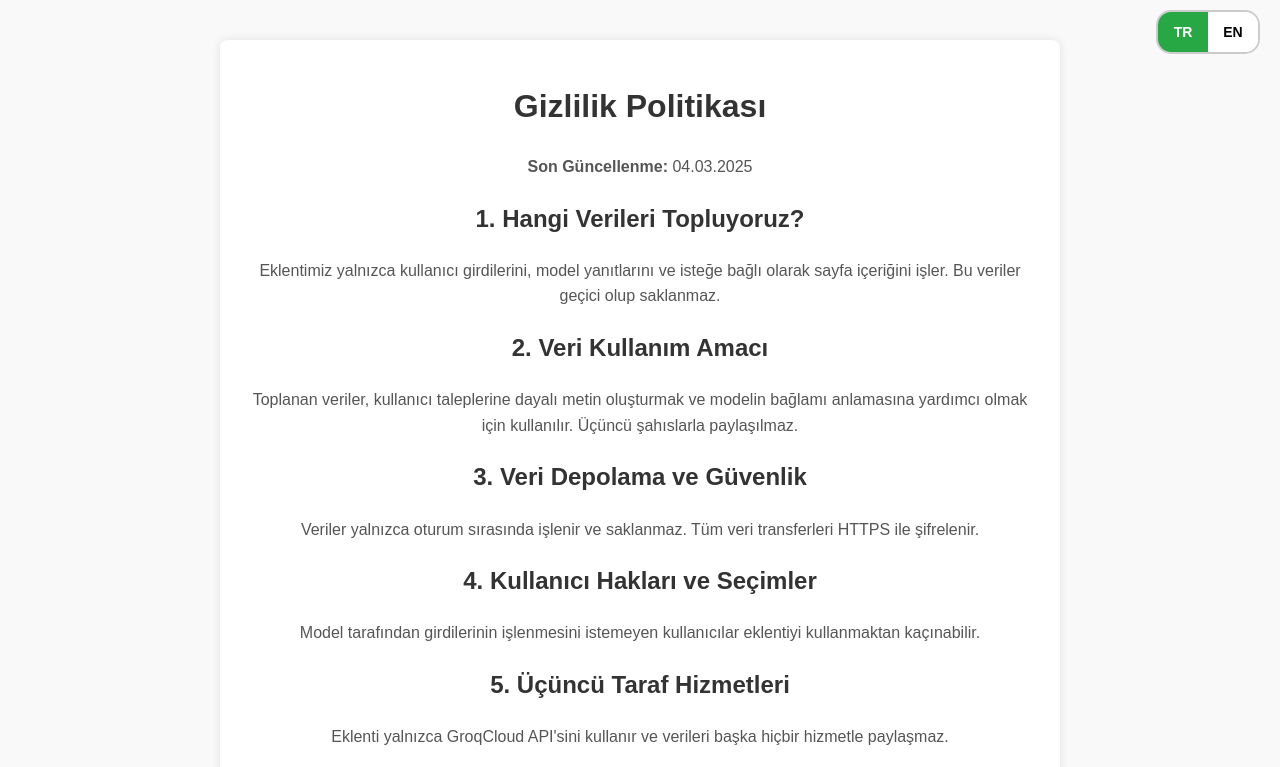
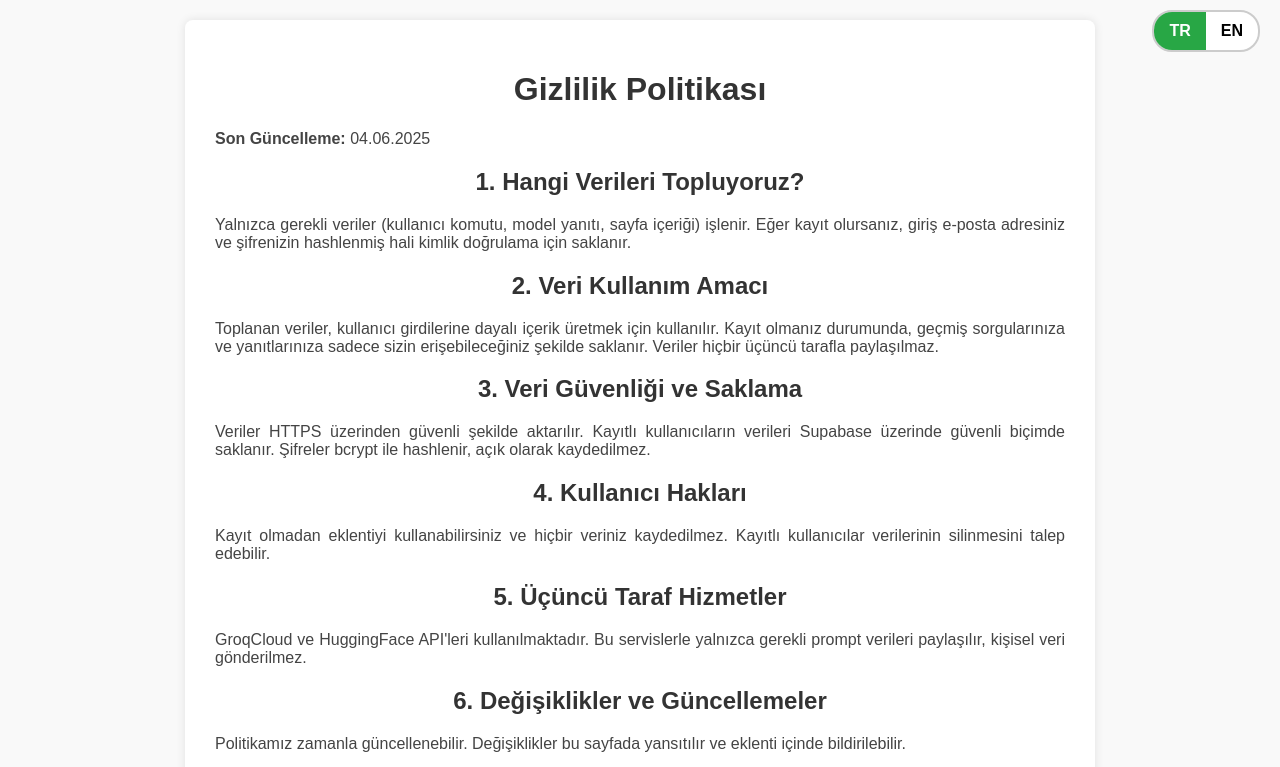
Before and after one commit to arifabds/arifabds.github.io, a plain HTML site: page contentGenerator/privacy/index.html in a window 1280 px wide. Both pictures are taken after a click on the element "TR". Shown: the top 767 px of the page. Drawn offline with Linux system fonts and the light colour scheme.

Commit message:
Update index.html

```diff
--- a/contentGenerator/privacy/index.html
+++ b/contentGenerator/privacy/index.html
@@ -7,65 +7,55 @@
   <style>
     body {
       font-family: Arial, sans-serif;
-            line-height: 1.6;
-            margin: 20px;
+      background: #f9f9f9;
+      margin: 0;
       padding: 20px;
-            background-color: #f9f9f9;
       text-align: center;
-            transition: opacity 0.5s ease-in-out;
     }
     .container {
-            max-width: 800px;
+      max-width: 850px;
       margin: auto;
       background: #fff;
-            padding: 20px;
+      padding: 30px;
       border-radius: 8px;
-            box-shadow: 0 0 10px rgba(0, 0, 0, 0.1);
+      box-shadow: 0 0 10px rgba(0,0,0,0.1);
     }
     h1, h2 {
       color: #333;
     }
     p {
-            color: #555;
-        }
-        .footer {
-            margin-top: 20px;
-            font-size: 14px;
-            text-align: center;
-            color: #777;
+      color: #444;
+      text-align: justify;
     }
     .language-switch {
       position: absolute;
       top: 10px;
       right: 20px;
       display: flex;
-            align-items: center;
       background: white;
-            border-radius: 15px;
+      border: 2px solid #ccc;
+      border-radius: 20px;
       overflow: hidden;
-            border: 2px solid #ccc;
-            width: 100px;
-            height: 40px;
-            justify-content: space-between;
     }
     .language-switch div {
       flex: 1;
-            text-align: center;
-            font-size: 14px;
+      padding: 10px 15px;
+      cursor: pointer;
       font-weight: bold;
-            cursor: pointer;
-            transition: background 0.3s ease-in-out, color 0.3s ease-in-out;
-            line-height: 40px;
-            color: black;
-            background: white;
     }
     .language-switch .active {
       background: #28a745;
       color: white;
     }
+    .footer {
+      margin-top: 30px;
+      font-size: 14px;
+      color: #777;
+    }
   </style>
 </head>
 <body>
+
   <div class="language-switch">
     <div id="lang-tr">TR</div>
     <div id="lang-en" class="active">EN</div>
@@ -73,104 +63,91 @@
 
   <div class="container">
     <h1 id="title">Privacy Policy</h1>
-        <p id="update"><strong>Last Updated:</strong> 04.03.2025</p>
+    <p id="update"><strong>Last Updated:</strong> 04.06.2025</p>
 
     <h2 id="section1">1. What Data Do We Collect?</h2>
-        <p id="text1">Our extension only processes user prompts, model responses, and optionally the page content. These data are temporary and not stored.</p>
+    <p id="text1">We collect only necessary information such as user prompts, model responses, and page content. If you register, we also store your login email and hashed password for authentication purposes.</p>
 
     <h2 id="section2">2. Purpose of Data Usage</h2>
-        <p id="text2">The collected data is used to generate text based on user requests and to help the model understand the context. It is not shared with third parties.</p>
+    <p id="text2">Collected data is used to generate meaningful content based on your input. If you register, your previous queries and generated responses will be stored for personal access and history tracking. We do not share your data with any third parties.</p>
 
     <h2 id="section3">3. Data Storage and Security</h2>
-        <p id="text3">Data is processed only during the session and not stored. All data transfers are encrypted via HTTPS.</p>
+    <p id="text3">All data is transferred securely using HTTPS. For registered users, data is securely stored in a cloud database (Supabase). Passwords are hashed using bcrypt and never stored in plain text.</p>
 
     <h2 id="section4">4. User Rights and Choices</h2>
-        <p id="text4">Users who do not want their prompts to be processed by the model may refrain from using the extension.</p>
+    <p id="text4">You may choose not to register and use the extension without storing any information. Registered users may contact us anytime to delete their data.</p>
 
     <h2 id="section5">5. Third-Party Services</h2>
-        <p id="text5">The extension only uses GroqCloud API and does not share data with any other services.</p>
+    <p id="text5">We use GroqCloud and HuggingFace APIs to generate responses. No personal data is shared with these services beyond the required prompts.</p>
 
     <h2 id="section6">6. Changes and Updates</h2>
-        <p id="text6">This privacy policy may be updated periodically. Updates will be notified within the extension.</p>
+    <p id="text6">We may update this policy from time to time. All changes will be reflected on this page and optionally shown inside the extension.</p>
 
     <h2 id="section7">7. Contact</h2>
-        <p id="text7">For any questions regarding our privacy policy, you can contact us at:</p>
-        <p><strong id="emailLabel">Email:</strong> arifabdusoglu0016@gmail.com</p>
-        <p id="website"><strong id="websiteLabel">Personal Website:</strong> <a href="https://arifabds.github.io/portfolio" target="_blank">https://arifabds.github.io/portfolio</a></p>
-        <p id="link"><strong id="linkLabel">Extension Link:</strong> <a href="https://chromewebstore.google.com/detail/llm-based-content-generat/cpngfebnonodehhbnjmcjdjhbfjjgikb" target="_blank">LLM Based Content Generator - Chrome Extension</a></p>
+    <p id="text7">For any questions or data removal requests, please contact:</p>
+    <p><strong>Email:</strong> arifabdusoglu0016@gmail.com</p>
+    <p><strong>Website:</strong> <a href="https://arifabds.github.io/portfolio" target="_blank">https://arifabds.github.io/portfolio</a></p>
+    <p><strong>Extension:</strong> <a href="https://chromewebstore.google.com/detail/llm-based-content-generat/cpngfebnonodehhbnjmcjdjhbfjjgikb" target="_blank">LLM Based Content Generator</a></p>
 
-        <div id="footer" class="footer">
-            <p>© 2025 All Rights Reserved.</p>
-        </div>
+    <div class="footer" id="footer">© 2025 All rights reserved.</div>
   </div>
 
   <script>
-            document.addEventListener("DOMContentLoaded", () => {
+    const elements = {
+      title: ["Gizlilik Politikası", "Privacy Policy"],
+      update: ["<strong>Son Güncelleme:</strong> 04.06.2025", "<strong>Last Updated:</strong> 04.06.2025"],
+      section1: ["1. Hangi Verileri Topluyoruz?", "1. What Data Do We Collect?"],
+      text1: [
+        "Yalnızca gerekli veriler (kullanıcı komutu, model yanıtı, sayfa içeriği) işlenir. Eğer kayıt olursanız, giriş e-posta adresiniz ve şifrenizin hashlenmiş hali kimlik doğrulama için saklanır.",
+        "We collect only necessary information such as user prompts, model responses, and page content. If you register, we also store your login email and hashed password for authentication purposes."
+      ],
+      section2: ["2. Veri Kullanım Amacı", "2. Purpose of Data Usage"],
+      text2: [
+        "Toplanan veriler, kullanıcı girdilerine dayalı içerik üretmek için kullanılır. Kayıt olmanız durumunda, geçmiş sorgularınıza ve yanıtlarınıza sadece sizin erişebileceğiniz şekilde saklanır. Veriler hiçbir üçüncü tarafla paylaşılmaz.",
+        "Collected data is used to generate meaningful content based on your input. If you register, your previous queries and generated responses will be stored for personal access and history tracking. We do not share your data with any third parties."
+      ],
+      section3: ["3. Veri Güvenliği ve Saklama", "3. Data Storage and Security"],
+      text3: [
+        "Veriler HTTPS üzerinden güvenli şekilde aktarılır. Kayıtlı kullanıcıların verileri Supabase üzerinde güvenli biçimde saklanır. Şifreler bcrypt ile hashlenir, açık olarak kaydedilmez.",
+        "All data is transferred securely using HTTPS. For registered users, data is securely stored in a cloud database (Supabase). Passwords are hashed using bcrypt and never stored in plain text."
+      ],
+      section4: ["4. Kullanıcı Hakları", "4. User Rights and Choices"],
+      text4: [
+        "Kayıt olmadan eklentiyi kullanabilirsiniz ve hiçbir veriniz kaydedilmez. Kayıtlı kullanıcılar verilerinin silinmesini talep edebilir.",
+        "You may choose not to register and use the extension without storing any information. Registered users may contact us anytime to delete their data."
+      ],
+      section5: ["5. Üçüncü Taraf Hizmetler", "5. Third-Party Services"],
+      text5: [
+        "GroqCloud ve HuggingFace API'leri kullanılmaktadır. Bu servislerle yalnızca gerekli prompt verileri paylaşılır, kişisel veri gönderilmez.",
+        "We use GroqCloud and HuggingFace APIs to generate responses. No personal data is shared with these services beyond the required prompts."
+      ],
+      section6: ["6. Değişiklikler ve Güncellemeler", "6. Changes and Updates"],
+      text6: [
+        "Politikamız zamanla güncellenebilir. Değişiklikler bu sayfada yansıtılır ve eklenti içinde bildirilebilir.",
+        "We may update this policy from time to time. All changes will be reflected on this page and optionally shown inside the extension."
+      ],
+      section7: ["7. İletişim", "7. Contact"],
+      text7: [
+        "Her türlü sorunuz veya veri silme talepleriniz için:",
+        "For any questions or data removal requests, please contact:"
+      ],
+      footer: ["© 2025 Tüm Hakları Saklıdır.", "© 2025 All rights reserved."]
+    };
+
+    const langTr = document.getElementById("lang-tr");
     const langEn = document.getElementById("lang-en");
-            const langTr = document.getElementById("lang-tr");
 
-            const elements = [
-                { id: "title", en: "Privacy Policy", tr: "Gizlilik Politikası" },
-                { id: "update", en: "<strong>Last Updated:</strong> 04.03.2025", tr: "<strong>Son Güncellenme:</strong> 04.03.2025" },
+    langTr.onclick = () => toggleLang("tr");
+    langEn.onclick = () => toggleLang("en");
 
-                { id: "section1", en: "1. What Data Do We Collect?", tr: "1. Hangi Verileri Topluyoruz?" },
-                { id: "text1", en: "Our extension only processes user prompts, model responses, and optionally the page content. These data are temporary and not stored.",
-                tr: "Eklentimiz yalnızca kullanıcı girdilerini, model yanıtlarını ve isteğe bağlı olarak sayfa içeriğini işler. Bu veriler geçici olup saklanmaz." },
+    function toggleLang(lang) {
+      for (let id in elements) {
+        document.getElementById(id).innerHTML = lang === "tr" ? elements[id][0] : elements[id][1];
+      }
+      langTr.classList.toggle("active", lang === "tr");
+      langEn.classList.toggle("active", lang === "en");
+    }
+  </script>
 
-                { id: "section2", en: "2. Purpose of Data Usage", tr: "2. Veri Kullanım Amacı" },
-                { id: "text2", en: "The collected data is used to generate text based on user requests and to help the model understand the context. It is not shared with third parties.",
-                tr: "Toplanan veriler, kullanıcı taleplerine dayalı metin oluşturmak ve modelin bağlamı anlamasına yardımcı olmak için kullanılır. Üçüncü şahıslarla paylaşılmaz." },
-
-                { id: "section3", en: "3. Data Storage and Security", tr: "3. Veri Depolama ve Güvenlik" },
-                { id: "text3", en: "Data is processed only during the session and not stored. All data transfers are encrypted via HTTPS.",
-                tr: "Veriler yalnızca oturum sırasında işlenir ve saklanmaz. Tüm veri transferleri HTTPS ile şifrelenir." },
-
-                { id: "section4", en: "4. User Rights and Choices", tr: "4. Kullanıcı Hakları ve Seçimler" },
-                { id: "text4", en: "Users who do not want their prompts to be processed by the model may refrain from using the extension.",
-                tr: "Model tarafından girdilerinin işlenmesini istemeyen kullanıcılar eklentiyi kullanmaktan kaçınabilir." },
-
-                { id: "section5", en: "5. Third-Party Services", tr: "5. Üçüncü Taraf Hizmetleri" },
-                { id: "text5", en: "The extension only uses GroqCloud API and does not share data with any other services.",
-                tr: "Eklenti yalnızca GroqCloud API'sini kullanır ve verileri başka hiçbir hizmetle paylaşmaz." },
-
-                { id: "section6", en: "6. Changes and Updates", tr: "6. Değişiklikler ve Güncellemeler" },
-                { id: "text6", en: "This privacy policy may be updated periodically. Updates will be notified within the extension.",
-                tr: "Bu gizlilik politikası periyodik olarak güncellenebilir. Güncellemeler eklenti içinde bildirilecektir." },
-
-                { id: "section7", en: "7. Contact", tr: "7. İletişim" },
-                { id: "text7", en: "For any questions regarding our privacy policy, you can contact us at:",
-                tr: "Gizlilik politikamızla ilgili her türlü sorunuz için bize şu adresten ulaşabilirsiniz:" },
-
-                { id: "emailLabel", en: "<strong>Email:</strong>", tr: "<strong>E-posta:</strong>" },
-                { id: "website", en: "<strong>Personal Website:</strong> <a href='https://arifabds.github.io/portfolio' target='_blank'>https://arifabds.github.io/portfolio</a>",
-                tr: "<strong>Kişisel Web Sitesi:</strong> <a href='https://arifabds.github.io/portfolio' target='_blank'>https://arifabds.github.io/portfolio</a>" },
-                { id: "link", en: "<strong>Extension Link:</strong> <a href='https://chromewebstore.google.com/detail/llm-based-content-generat/cpngfebnonodehhbnjmcjdjhbfjjgikb' target='_blank'>LLM Based Content Generator - Chrome Extension</a>",
-                tr: "<strong>Eklenti Bağlantısı:</strong> <a href='https://chromewebstore.google.com/detail/llm-based-content-generat/cpngfebnonodehhbnjmcjdjhbfjjgikb' target='_blank'>LLM Tabanlı İçerik Üretici - Chrome Eklentisi</a>" },
-
-                { id: "footer", en: "© 2025 All Rights Reserved.", tr: "© 2025 Tüm Hakları Saklıdır." }
-            ];
-
-            function toggleLanguage() {
-                document.body.style.opacity = "0";
-                setTimeout(() => {
-                    const isEnglish = langEn.classList.contains("active");
-                    langEn.classList.toggle("active", !isEnglish);
-                    langTr.classList.toggle("active", isEnglish);
-
-                    elements.forEach(el => {
-                        const element = document.getElementById(el.id);
-                        if (element) {
-                            element.innerHTML = isEnglish ? el.tr : el.en;
-                        }
-                    });
-
-                    document.body.style.opacity = "1";
-                }, 300);
-            }
-
-            langEn.addEventListener("click", toggleLanguage);
-            langTr.addEventListener("click", toggleLanguage);
-        });
-    </script>
 </body>
 </html>
```
Lines whose indentation alone changed are shown as unchanged.
